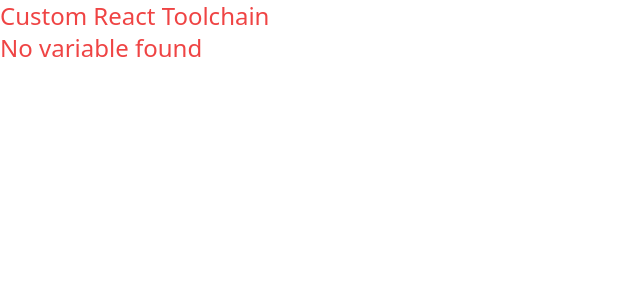
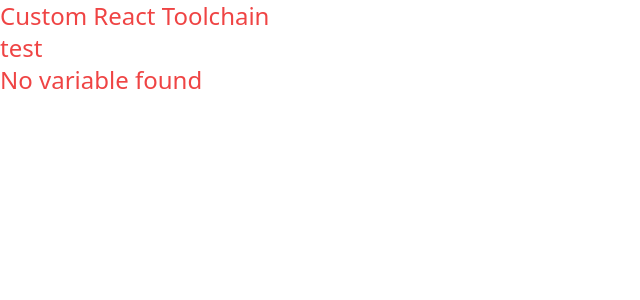
Before and after one commit to shnparker/react-custom-toolchain, a React app: page / in a window 1280 px wide. Shown: the top 300 px of the page, without its empty margins (0-640 px from the left). Built offline with nearby package versions, Linux system fonts and the light colour scheme.

Commit message:
support @ alias for src

```diff
--- a/config/webpack/webpack.common.js
+++ b/config/webpack/webpack.common.js
@@ -16,6 +16,9 @@
   target: ['browserslist'],
   resolve: {
     extensions: ['.js', '.jsx', '.ts', '.tsx'],
+    alias: {
+      '@': configPaths.appPath,
+    },
   },
   module: {
     rules: [
--- a/src/App.tsx
+++ b/src/App.tsx
@@ -1,9 +1,11 @@
 import React from 'react'
+import test from '@/utils/test'
 
 function App() {
   return (
     <>
       <div className="text-2xl text-red-500">Custom React Toolchain</div>
+      <div className="text-2xl text-red-500">{test()}</div>
       <div className="text-2xl text-red-500">{process.env.TEST_VARIABLE || 'No variable found'}</div>
     </>
   )
--- /dev/null
+++ b/src/utils/test.ts
@@ -0,0 +1,3 @@
+export default function test() {
+  return 'test'
+}
```
